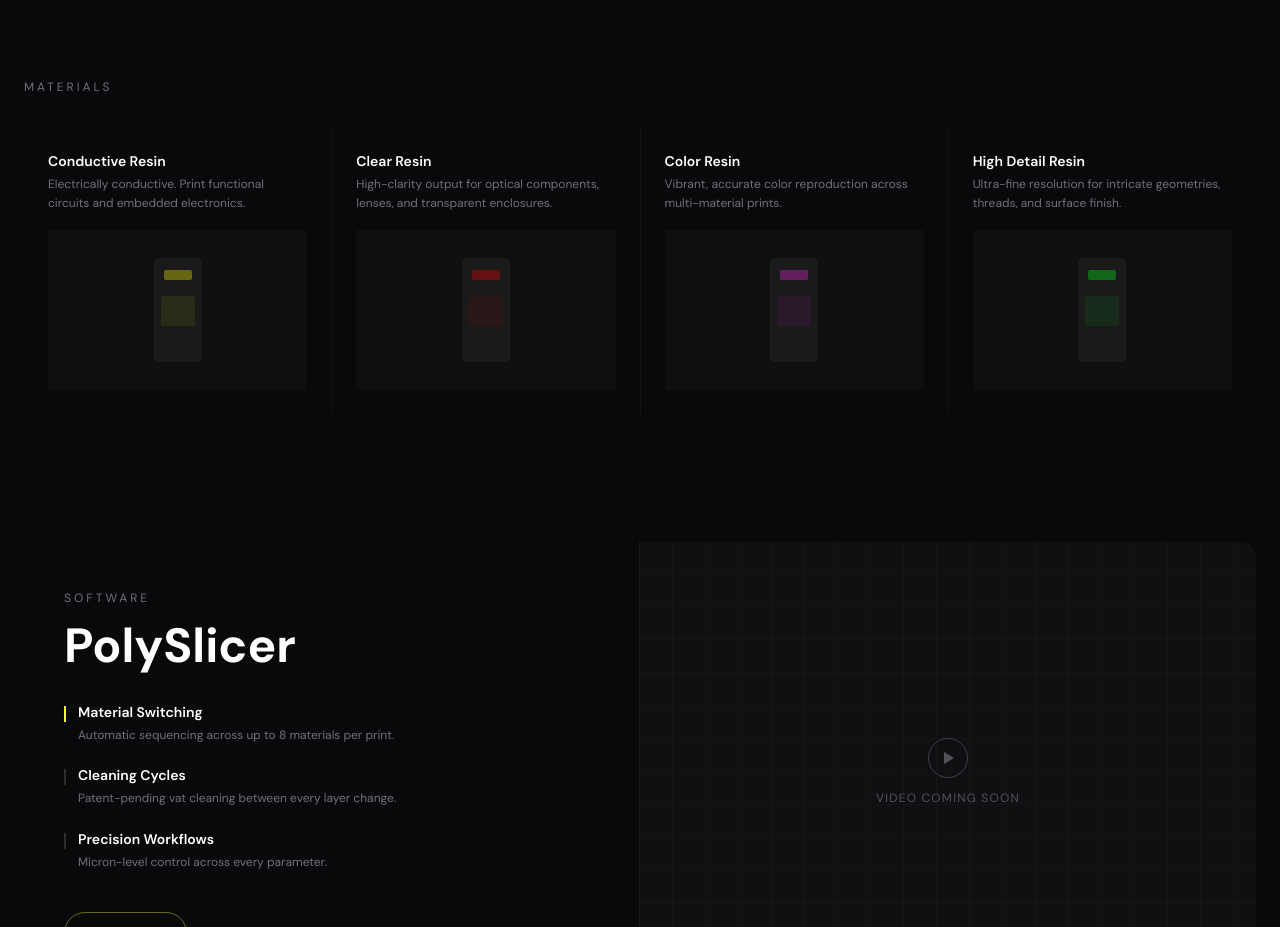
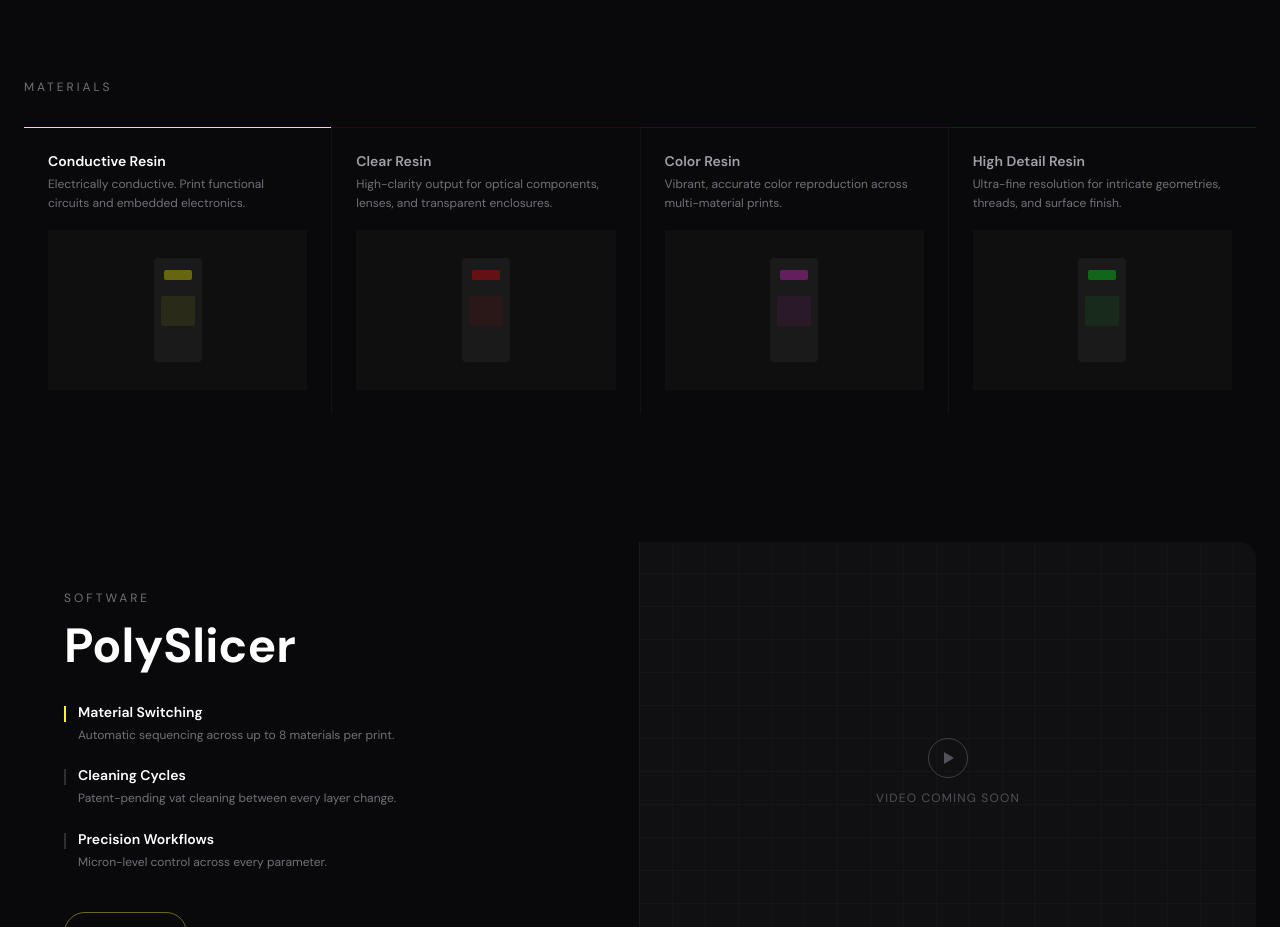
Before and after one commit to BrandonGraser/polysynth, a Next.js app: page / in a window 1280 px wide. Shown: the part 1960-2887 px from the top of the page. Built offline with nearby package versions, Linux system fonts and the light colour scheme.

Commit message:
Update PolysynthLandingPage.tsx

```diff
--- a/components/PolysynthLandingPage.tsx
+++ b/components/PolysynthLandingPage.tsx
@@ -220,19 +220,27 @@ export default function PolysynthLandingPage() {
               return (
               <div
                 key={m.name}
-                className="group relative cursor-pointer bg-zinc-950 p-6"
+                className="group relative cursor-pointer bg-zinc-950 p-6 transition-colors duration-300 hover:bg-zinc-900/80"
                 onClick={() => setActiveMaterial(i)}
                 {...reveal}
               >
-                {/* Top line — appears on hover */}
+                {/* Top line — always faintly visible, brightens on hover */}
                 <div
-                  className="absolute top-0 left-0 right-0 h-px transition-opacity duration-300 opacity-0 group-hover:opacity-100"
-                  style={{background: m.color}}
+                  className="absolute top-0 left-0 right-0 transition-all duration-300"
+                  style={{
+                    height: "1px",
+                    background: m.color,
+                    opacity: activeMaterial === i ? 1 : 0.15,
+                  }}
+                />
+                <div
+                  className="absolute top-0 left-0 right-0 opacity-0 transition-opacity duration-300 group-hover:opacity-100"
+                  style={{height: "1px", background: m.color, boxShadow: `0 0 8px 1px ${m.color}88`}}
                 />
                 {/* Text */}
                 <div className="mb-4">
-                  <div className="text-sm font-semibold text-white mb-1">{m.name}</div>
-                  <div className="text-xs text-zinc-500 leading-relaxed">{m.description}</div>
+                  <div className={`text-sm font-semibold mb-1 transition-colors duration-300 group-hover:text-white ${activeMaterial === i ? "text-white" : "text-zinc-400"}`}>{m.name}</div>
+                  <div className="text-xs text-zinc-500 leading-relaxed group-hover:text-zinc-400 transition-colors duration-300">{m.description}</div>
                 </div>
                 {/* Bottle illustration */}
                 <div className="relative flex items-center justify-center bg-[#0f0f0f] h-40">
```
